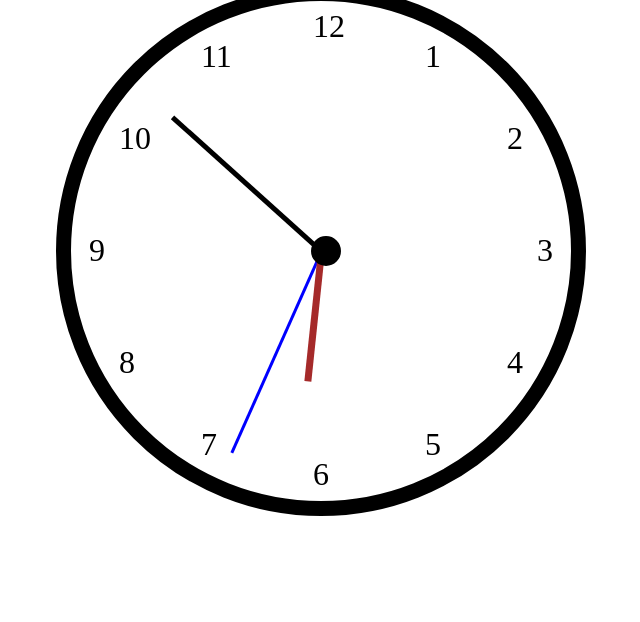
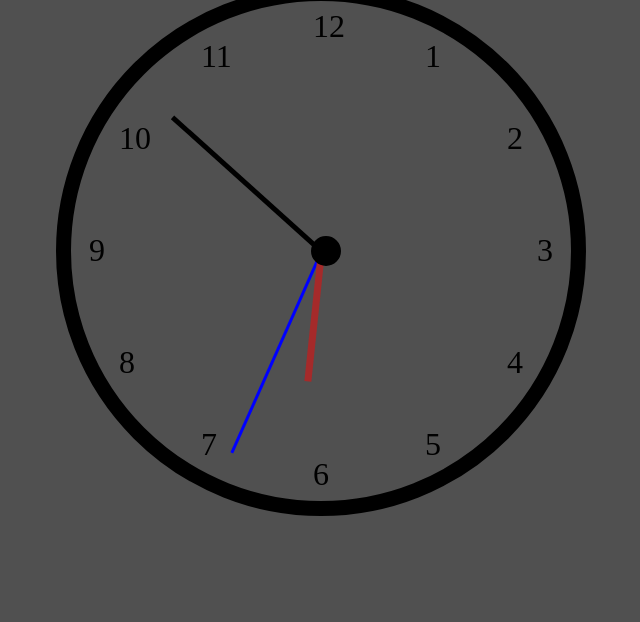
Before and after one commit to Saif-Uddin-93/Clock, a plain HTML site: page index.html in a window 1280 px wide. Shown: the part 194-816 px from the top of the page, without its empty margins (319-959 px from the left). Drawn offline with nearby package versions, Linux system fonts and the light colour scheme.

Commit message:
added grey bg colour

```diff
--- a/index.html
+++ b/index.html
@@ -3,7 +3,7 @@
 <head>
     <meta charset="UTF-8">
     <meta name="viewport" content="width=device-width, initial-scale=1.0">
-    <title>Document</title>
+    <title>Clock</title>
     <link rel="stylesheet" href="style.css">
 </head>
 <body>
--- a/style.css
+++ b/style.css
@@ -1,3 +1,6 @@
+html {
+    background-color: rgb(80, 80, 80);
+}
 main {
     position: relative;
     height: 100vh;
```
